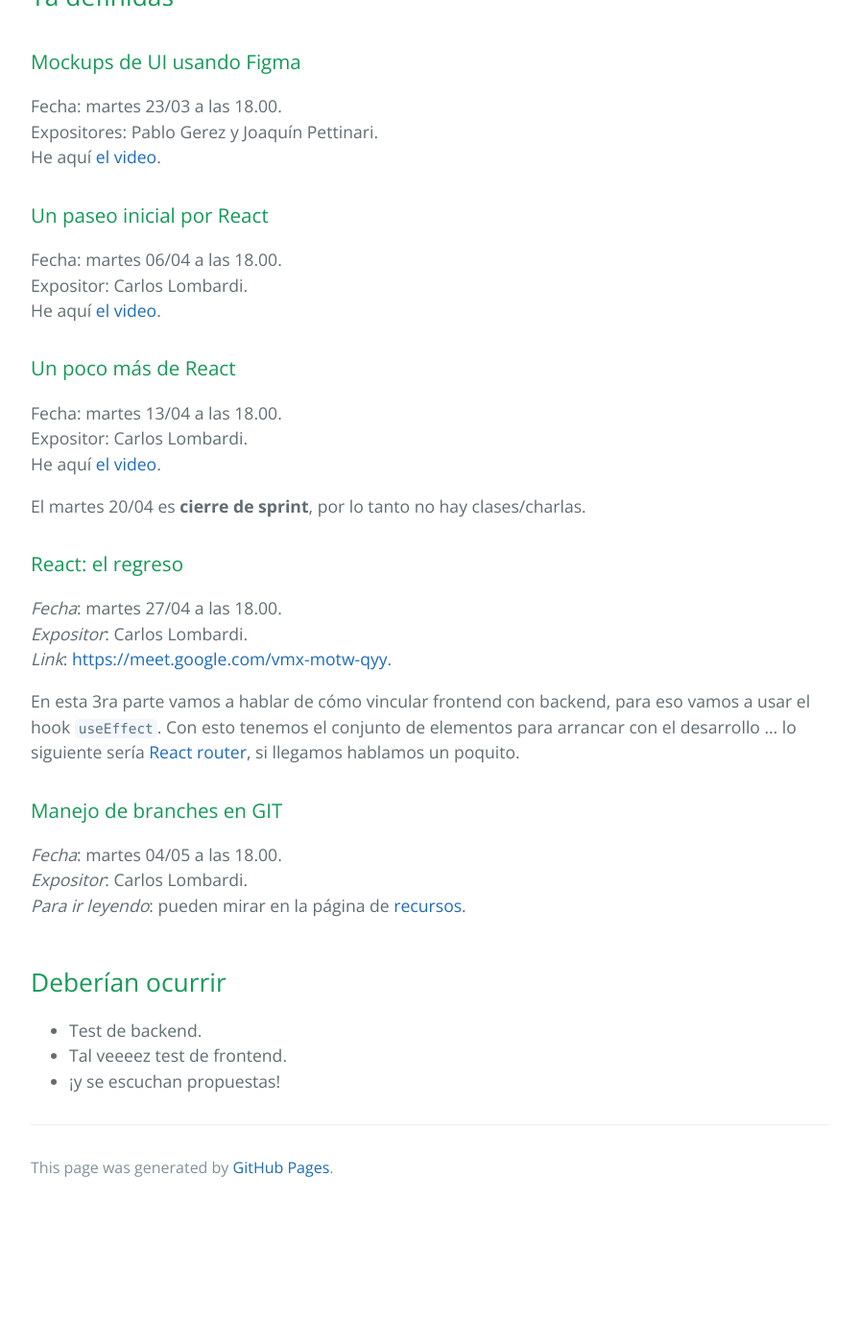
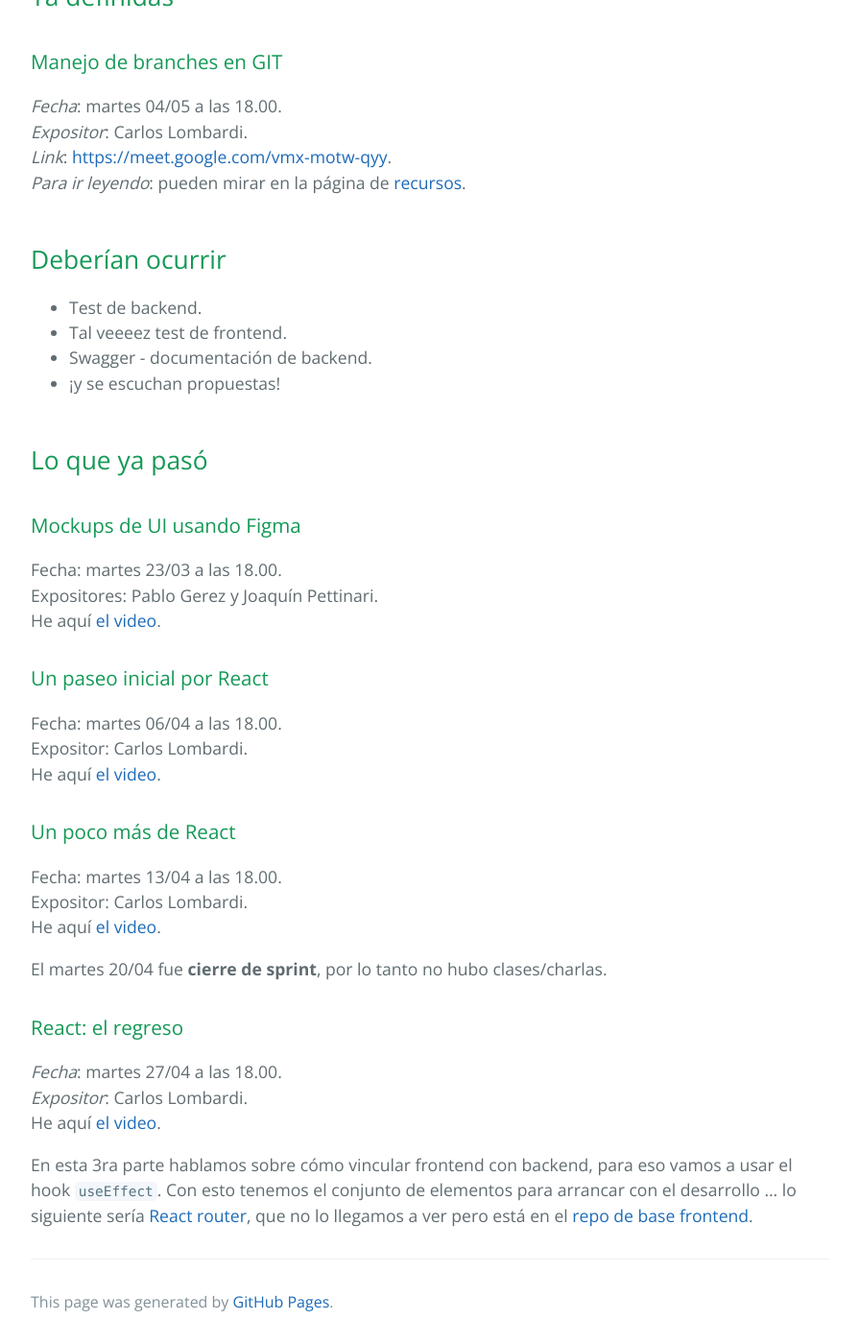
Before and after one commit to unahur-desapp/unahur-desapp-site, a Jekyll site: the page built from actividades.md, in a window 1280 px wide and 1400 px high, scrolled down 335 px. Shown: the whole window at 96% size, without its empty margins (192-1087 px from the left). Built offline with Jekyll 4.4.1, drawn with Linux system fonts in a browser that asks for light colours; our own code applies the rules of GitHub Pages for plain Markdown files; before the commit the page ends 1595 px from its top, so only the background shows below that.

Commit message:
se agrega video react 3

```diff
--- a/actividades.md
+++ b/actividades.md
@@ -5,6 +5,23 @@ layout: default
 # Actividades
 
 ## Ya definidas
+
+### Manejo de branches en GIT
+_Fecha_: martes 04/05 a las 18.00.
+_Expositor_: Carlos Lombardi.
+_Link_: [https://meet.google.com/vmx-motw-qyy](https://meet.google.com/vmx-motw-qyy).
+_Para ir leyendo_: pueden mirar en la página de [recursos](./recursos/recursos-index).
+
+
+## Deberían ocurrir
+- Test de backend.
+- Tal veeeez test de frontend.
+- Swagger - documentación de backend.
+- ¡y se escuchan propuestas!
+
+
+## Lo que ya pasó
+
 
 ### Mockups de UI usando Figma
 Fecha: martes 23/03 a las 18.00.
@@ -21,23 +38,12 @@ Fecha: martes 13/04 a las 18.00.
 Expositor: Carlos Lombardi.
 He aquí [el video](https://drive.google.com/file/d/1b4IiRz3pWqToCo2qpn9_N33lLcxCjPLT).
 
-El martes 20/04 es **cierre de sprint**, por lo tanto no hay clases/charlas.
+El martes 20/04 fue **cierre de sprint**, por lo tanto no hubo clases/charlas.
 
 ### React: el regreso
 _Fecha_: martes 27/04 a las 18.00.
 _Expositor_: Carlos Lombardi.
-_Link_: [https://meet.google.com/vmx-motw-qyy](https://meet.google.com/vmx-motw-qyy).
+He aquí [el video](https://drive.google.com/file/d/138GyVuhV86qxWm-CgLui1P7lOtI1DpIE/view).
 
-En esta 3ra parte vamos a hablar de cómo vincular frontend con backend, para eso vamos a usar el hook `useEffect`.
-Con esto tenemos el conjunto de elementos para arrancar con el desarrollo ... lo siguiente sería [React router](https://reactrouter.com/), si llegamos hablamos un poquito.
-
-
-### Manejo de branches en GIT
-_Fecha_: martes 04/05 a las 18.00.
-_Expositor_: Carlos Lombardi.
-_Para ir leyendo_: pueden mirar en la página de [recursos](./recursos/recursos-index).
-
-## Deberían ocurrir
-- Test de backend.
-- Tal veeeez test de frontend.
-- ¡y se escuchan propuestas!
+En esta 3ra parte hablamos sobre cómo vincular frontend con backend, para eso vamos a usar el hook `useEffect`.
+Con esto tenemos el conjunto de elementos para arrancar con el desarrollo ... lo siguiente sería [React router](https://reactrouter.com/), que no lo llegamos a ver pero está en el [repo de base frontend](https://github.com/unahur-desapp/react-recoil-app-seed).
```
